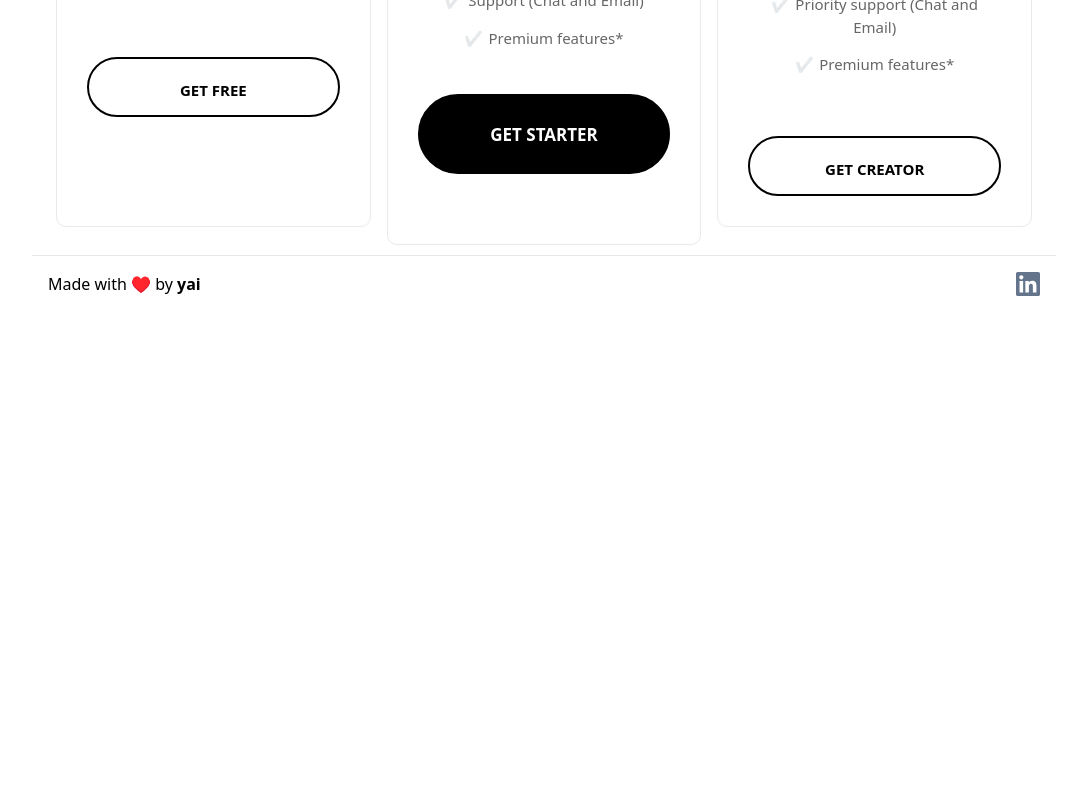
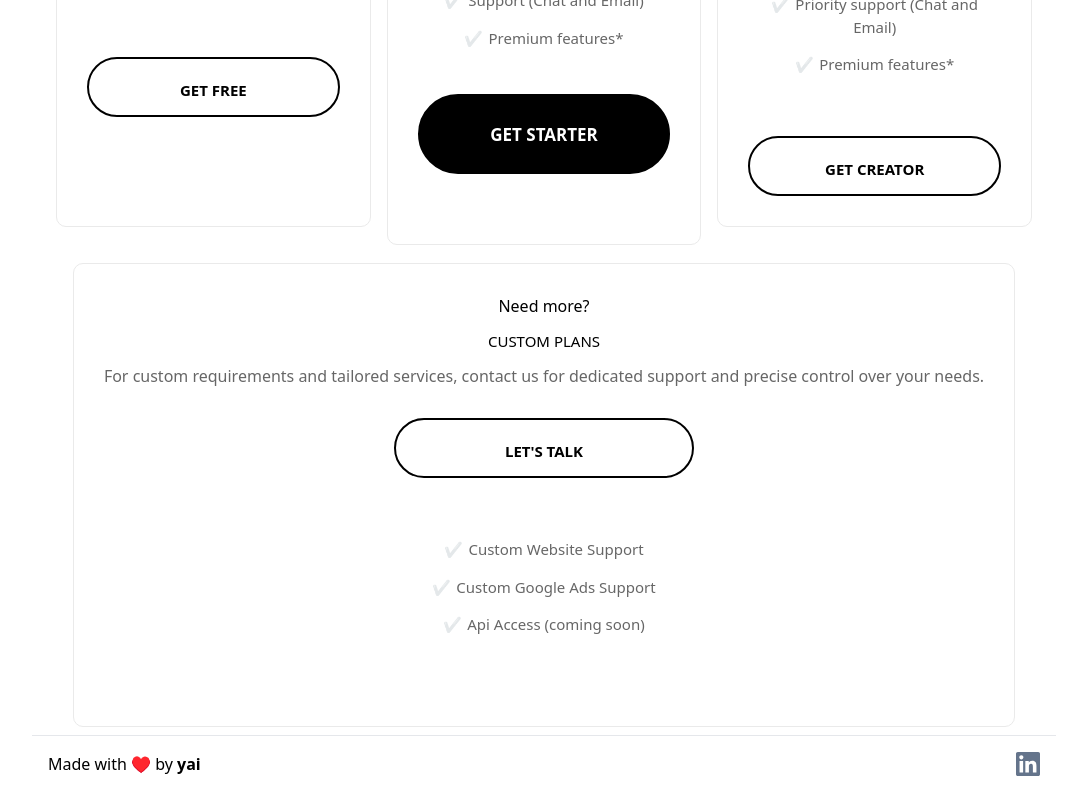
Before and after one commit to romanvieito/simplerb, a Next.js app: page / in a window 1280 px wide. Shown: the part 1118-1918 px from the top of the page, without its empty margins (96-1183 px from the left). Before the commit the page ends 1438 px from the top, so only its background shows below. Built offline with nearby package versions, Linux system fonts and the light colour scheme; no server answers.

Commit message:
adding lets talk

```diff
--- a/pages/index.tsx
+++ b/pages/index.tsx
@@ -88,6 +88,11 @@ const Home: NextPage = () => {
     }
   }
 
+  const letsTalk = () => {
+    mixpanel.track("Lets Talk Click", {
+    });
+  };
+
   // Handler function to track the event when the button is clicked
   const handleSubsStarterCreatorClick = (event: React.MouseEvent<HTMLButtonElement>) => {
     // Prevent the form from submitting traditionally
@@ -132,7 +137,16 @@ const Home: NextPage = () => {
         </h2>
 
         <Box className="flex mt-7 flex-wrap justify-center">
-          <Box className="m-2" sx={{ width: { xs: '100%', sm: 'calc(50% - 16px)', md: 'calc(33% - 16px)' } }}>
+          <Box
+            className="m-2"
+            sx={{
+              width: {
+                xs: "100%",
+                sm: "calc(50% - 16px)",
+                md: "calc(33% - 16px)",
+              },
+            }}
+          >
             <Card sx={{ minWidth: 275 }}>
               <CardContent>
                 {/* <Typography
@@ -161,7 +175,16 @@ const Home: NextPage = () => {
               </CardActions>
             </Card>
           </Box>
-          <Box className="m-2" sx={{ width: { xs: '100%', sm: 'calc(50% - 16px)', md: 'calc(33% - 16px)' } }}>
+          <Box
+            className="m-2"
+            sx={{
+              width: {
+                xs: "100%",
+                sm: "calc(50% - 16px)",
+                md: "calc(33% - 16px)",
+              },
+            }}
+          >
             <Card sx={{ minWidth: 275 }}>
               <CardContent>
                 {/* <Typography
@@ -190,7 +213,16 @@ const Home: NextPage = () => {
               </CardActions>
             </Card>
           </Box>
-          <Box className="m-2" sx={{ width: { xs: '100%', sm: 'calc(50% - 16px)', md: 'calc(33% - 16px)' } }}>
+          <Box
+            className="m-2"
+            sx={{
+              width: {
+                xs: "100%",
+                sm: "calc(50% - 16px)",
+                md: "calc(33% - 16px)",
+              },
+            }}
+          >
             <Card sx={{ minWidth: 275 }}>
               <CardContent>
                 {/* <Typography
@@ -381,7 +413,7 @@ const Home: NextPage = () => {
             )}
           </div>
 
-          <div className={styles.card}>
+          <Box className={styles.card}>
             <div className={styles.cardTitle}>
               <h3>Creator</h3>
               <span className={styles.off}>First month 50% off</span>
@@ -440,8 +472,33 @@ const Home: NextPage = () => {
                 </div>
               </>
             )}
+          </Box>
+        </div>
+
+        <Box className="flex">
+          <div className={styles.card}>
+            <div className={styles.cardTitle}>
+              <p>Need more?</p>
+              <h3 className="mt-3">Custom Plans</h3>
+              <h4 className="mt-3">
+                For custom requirements and tailored services, contact us for
+                dedicated support and precise control over your needs.
+              </h4>
+            </div>
+            <div className={styles.cardAction} style={{ display: "flex", justifyContent: "center", width: "100%", marginTop:"30px" }}>
+              <button type="button" onClick={() => letsTalk()} style={{ width:"300px"}}>
+                Let's talk
+              </button>
+            </div>
+            <div className={styles.cardDescription}>
+              <ul>
+                <li className={styles.ok}>Custom Website Support</li>
+                <li className={styles.ok}>Custom Google Ads Support</li>
+                <li className={styles.ok}>Api Access (coming soon)</li>
+              </ul>
+            </div>
           </div>
-        </div>
+        </Box>
 
         <Snackbar
           autoHideDuration={3000}
```
